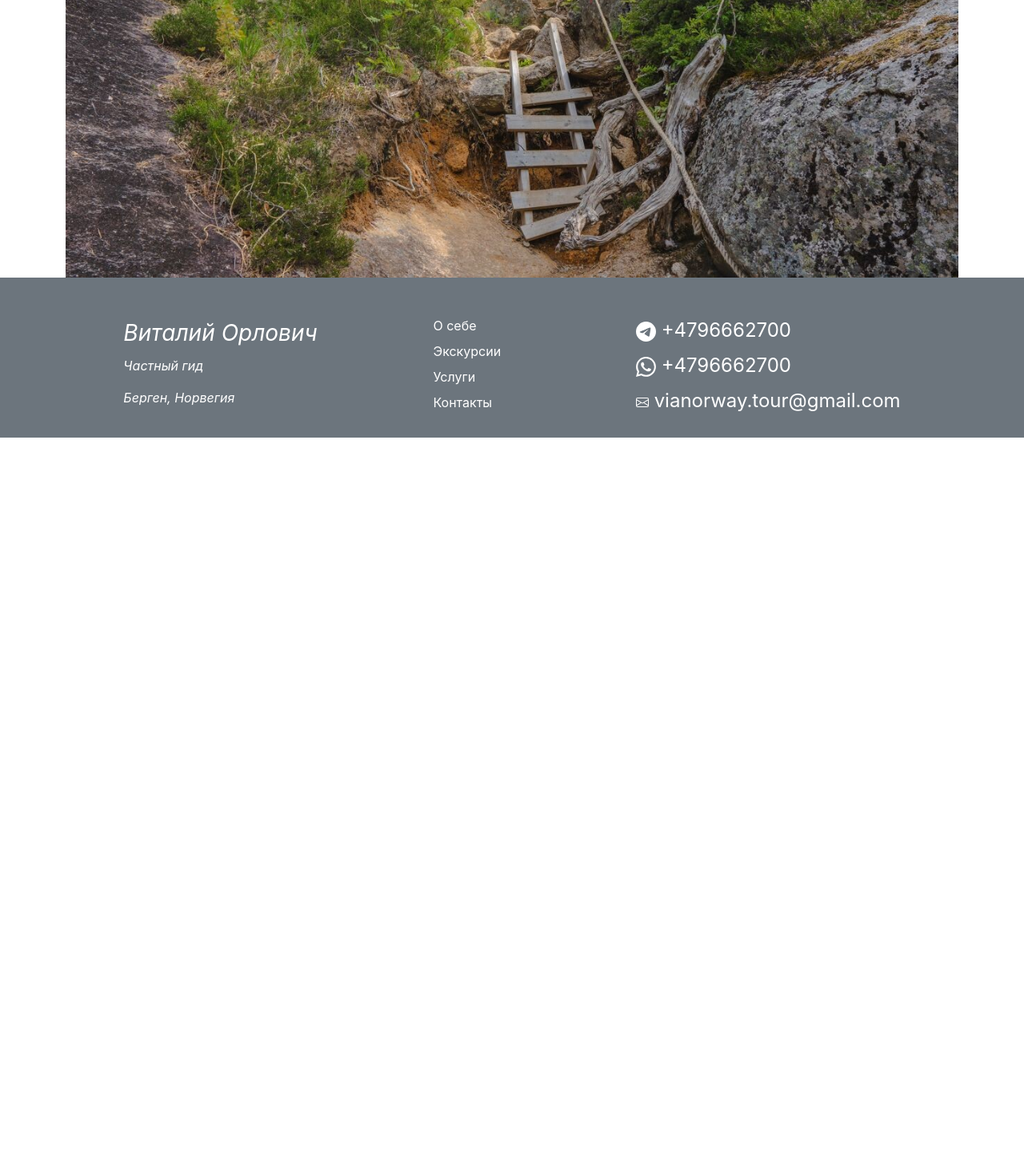
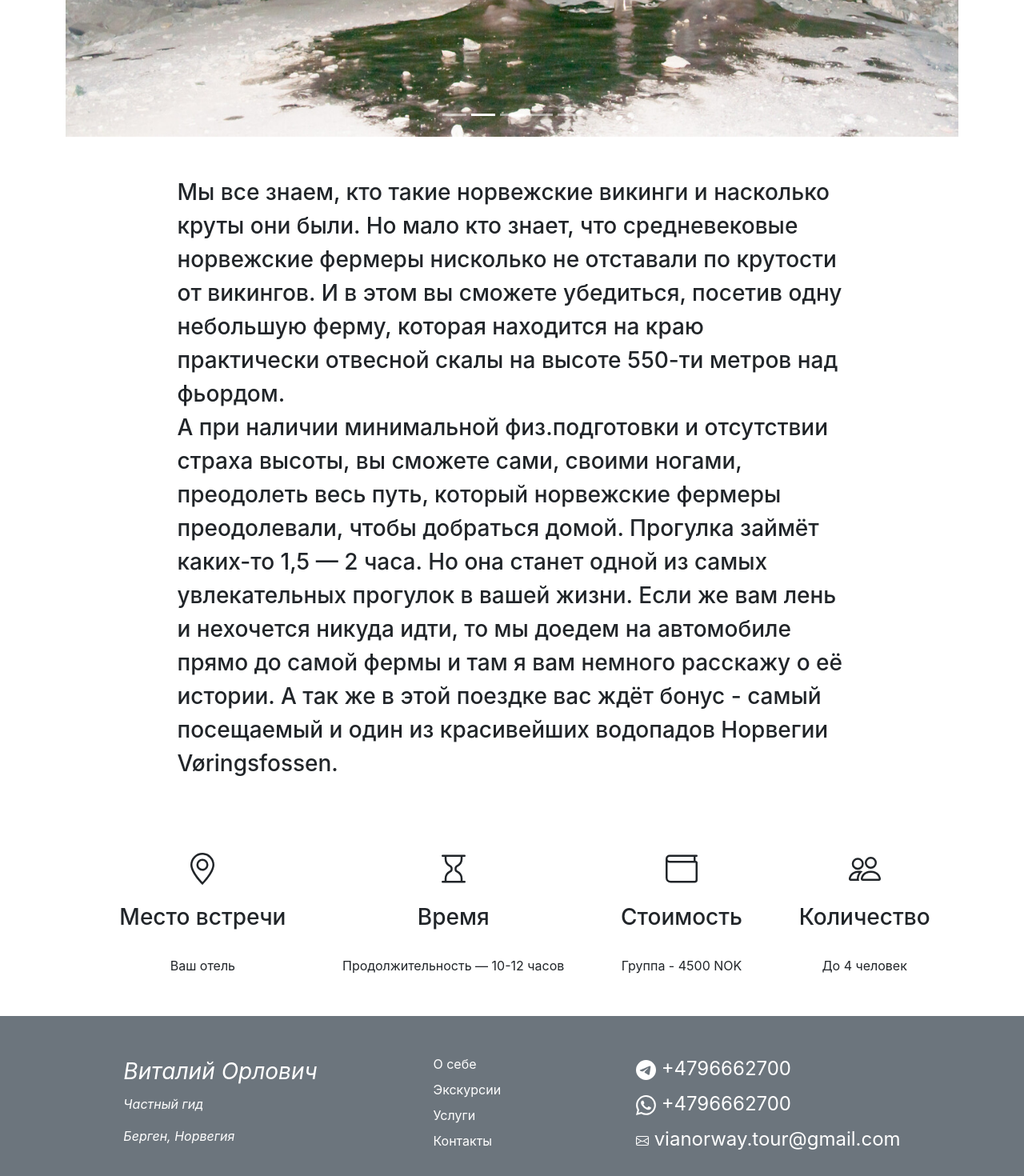
Before and after one commit to Iura-Radulov/bergen-gid, a React (Create React App) app: page /bergen-gid/farm in a window 1280 px wide. Shown: the part 949-2419 px from the top of the page at 80% size. Before the commit the page ends 1496 px from the top, so only its background shows below. Built offline with nearby package versions, Linux system fonts and the light colour scheme.

Commit message:
page farm

```diff
--- /dev/null
+++ b/src/components/Carousel.jsx
@@ -0,0 +1,20 @@
+import React, { useState } from 'react';
+import Carousel from 'react-bootstrap/Carousel';
+
+export default function ControlledCarousel({ imgProp }) {
+  const [index, setIndex] = useState(0);
+
+  const handleSelect = (selectedIndex, e) => {
+    setIndex(selectedIndex);
+  };
+
+  return (
+    <Carousel activeIndex={index} onSelect={handleSelect}>
+      {imgProp.map(img => (
+        <Carousel.Item>
+          <img className="d-block w-100" src={img} alt="First slide" />
+        </Carousel.Item>
+      ))}
+    </Carousel>
+  );
+}
--- a/src/components/ExcursionList.jsx
+++ b/src/components/ExcursionList.jsx
@@ -5,7 +5,7 @@ import img3 from '../images/waterfalls/waterfalls1.jpg';
 
 export default function ExcursionList() {
   return (
-    <ul className="d-block d-lg-flex justify-content-around">
+    <ul className="excursions d-flex justify-content-around">
       <li>
         <Link to="/farm">
           <img src={img1} style={{ width: 350 }} alt="image1" />
--- a/src/icons/svgIcon/svgIcons.js
+++ b/src/icons/svgIcon/svgIcons.js
@@ -39,19 +39,6 @@ export const imgIcon = (
   </svg>
 );
 
-export const geoIcon = (
-  <svg
-    xmlns="http://www.w3.org/2000/svg"
-    width="16"
-    height="16"
-    fill="currentColor"
-    class="bi bi-geo-alt"
-    viewBox="0 0 16 16"
-  >
-    <path d="M12.166 8.94c-.524 1.062-1.234 2.12-1.96 3.07A31.493 31.493 0 0 1 8 14.58a31.481 31.481 0 0 1-2.206-2.57c-.726-.95-1.436-2.008-1.96-3.07C3.304 7.867 3 6.862 3 6a5 5 0 0 1 10 0c0 .862-.305 1.867-.834 2.94zM8 16s6-5.686 6-10A6 6 0 0 0 2 6c0 4.314 6 10 6 10z" />
-    <path d="M8 8a2 2 0 1 1 0-4 2 2 0 0 1 0 4zm0 1a3 3 0 1 0 0-6 3 3 0 0 0 0 6z" />
-  </svg>
-);
 export const phoneIcon = (
   <svg
     xmlns="http://www.w3.org/2000/svg"
@@ -116,3 +103,56 @@ export const whatsappIcon = (
     <path d="M13.601 2.326A7.854 7.854 0 0 0 7.994 0C3.627 0 .068 3.558.064 7.926c0 1.399.366 2.76 1.057 3.965L0 16l4.204-1.102a7.933 7.933 0 0 0 3.79.965h.004c4.368 0 7.926-3.558 7.93-7.93A7.898 7.898 0 0 0 13.6 2.326zM7.994 14.521a6.573 6.573 0 0 1-3.356-.92l-.24-.144-2.494.654.666-2.433-.156-.251a6.56 6.56 0 0 1-1.007-3.505c0-3.626 2.957-6.584 6.591-6.584a6.56 6.56 0 0 1 4.66 1.931 6.557 6.557 0 0 1 1.928 4.66c-.004 3.639-2.961 6.592-6.592 6.592zm3.615-4.934c-.197-.099-1.17-.578-1.353-.646-.182-.065-.315-.099-.445.099-.133.197-.513.646-.627.775-.114.133-.232.148-.43.05-.197-.1-.836-.308-1.592-.985-.59-.525-.985-1.175-1.103-1.372-.114-.198-.011-.304.088-.403.087-.088.197-.232.296-.346.1-.114.133-.198.198-.33.065-.134.034-.248-.015-.347-.05-.099-.445-1.076-.612-1.47-.16-.389-.323-.335-.445-.34-.114-.007-.247-.007-.38-.007a.729.729 0 0 0-.529.247c-.182.198-.691.677-.691 1.654 0 .977.71 1.916.81 2.049.098.133 1.394 2.132 3.383 2.992.47.205.84.326 1.129.418.475.152.904.129 1.246.08.38-.058 1.171-.48 1.338-.943.164-.464.164-.86.114-.943-.049-.084-.182-.133-.38-.232z" />
   </svg>
 );
+
+export const geoIcon = (
+  <svg
+    xmlns="http://www.w3.org/2000/svg"
+    width="40"
+    height="40"
+    fill="currentColor"
+    className="bi bi-geo-alt"
+    viewBox="0 0 16 16"
+  >
+    <path d="M12.166 8.94c-.524 1.062-1.234 2.12-1.96 3.07A31.493 31.493 0 0 1 8 14.58a31.481 31.481 0 0 1-2.206-2.57c-.726-.95-1.436-2.008-1.96-3.07C3.304 7.867 3 6.862 3 6a5 5 0 0 1 10 0c0 .862-.305 1.867-.834 2.94zM8 16s6-5.686 6-10A6 6 0 0 0 2 6c0 4.314 6 10 6 10z" />
+    <path d="M8 8a2 2 0 1 1 0-4 2 2 0 0 1 0 4zm0 1a3 3 0 1 0 0-6 3 3 0 0 0 0 6z" />
+  </svg>
+);
+
+export const timeIcon = (
+  <svg
+    xmlns="http://www.w3.org/2000/svg"
+    width="40"
+    height="40"
+    fill="currentColor"
+    className="bi bi-hourglass"
+    viewBox="0 0 16 16"
+  >
+    <path d="M2 1.5a.5.5 0 0 1 .5-.5h11a.5.5 0 0 1 0 1h-1v1a4.5 4.5 0 0 1-2.557 4.06c-.29.139-.443.377-.443.59v.7c0 .213.154.451.443.59A4.5 4.5 0 0 1 12.5 13v1h1a.5.5 0 0 1 0 1h-11a.5.5 0 1 1 0-1h1v-1a4.5 4.5 0 0 1 2.557-4.06c.29-.139.443-.377.443-.59v-.7c0-.213-.154-.451-.443-.59A4.5 4.5 0 0 1 3.5 3V2h-1a.5.5 0 0 1-.5-.5zm2.5.5v1a3.5 3.5 0 0 0 1.989 3.158c.533.256 1.011.791 1.011 1.491v.702c0 .7-.478 1.235-1.011 1.491A3.5 3.5 0 0 0 4.5 13v1h7v-1a3.5 3.5 0 0 0-1.989-3.158C8.978 9.586 8.5 9.052 8.5 8.351v-.702c0-.7.478-1.235 1.011-1.491A3.5 3.5 0 0 0 11.5 3V2h-7z" />
+  </svg>
+);
+
+export const walletIcon = (
+  <svg
+    xmlns="http://www.w3.org/2000/svg"
+    width="40"
+    height="40"
+    fill="currentColor"
+    className="bi bi-wallet"
+    viewBox="0 0 16 16"
+  >
+    <path d="M0 3a2 2 0 0 1 2-2h13.5a.5.5 0 0 1 0 1H15v2a1 1 0 0 1 1 1v8.5a1.5 1.5 0 0 1-1.5 1.5h-12A2.5 2.5 0 0 1 0 12.5V3zm1 1.732V12.5A1.5 1.5 0 0 0 2.5 14h12a.5.5 0 0 0 .5-.5V5H2a1.99 1.99 0 0 1-1-.268zM1 3a1 1 0 0 0 1 1h12V2H2a1 1 0 0 0-1 1z" />
+  </svg>
+);
+
+export const groupIcon = (
+  <svg
+    xmlns="http://www.w3.org/2000/svg"
+    width="40"
+    height="40"
+    fill="currentColor"
+    className="bi bi-people"
+    viewBox="0 0 16 16"
+  >
+    <path d="M15 14s1 0 1-1-1-4-5-4-5 3-5 4 1 1 1 1h8zm-7.978-1A.261.261 0 0 1 7 12.996c.001-.264.167-1.03.76-1.72C8.312 10.629 9.282 10 11 10c1.717 0 2.687.63 3.24 1.276.593.69.758 1.457.76 1.72l-.008.002a.274.274 0 0 1-.014.002H7.022zM11 7a2 2 0 1 0 0-4 2 2 0 0 0 0 4zm3-2a3 3 0 1 1-6 0 3 3 0 0 1 6 0zM6.936 9.28a5.88 5.88 0 0 0-1.23-.247A7.35 7.35 0 0 0 5 9c-4 0-5 3-5 4 0 .667.333 1 1 1h4.216A2.238 2.238 0 0 1 5 13c0-1.01.377-2.042 1.09-2.904.243-.294.526-.569.846-.816zM4.92 10A5.493 5.493 0 0 0 4 13H1c0-.26.164-1.03.76-1.724.545-.636 1.492-1.256 3.16-1.275zM1.5 5.5a3 3 0 1 1 6 0 3 3 0 0 1-6 0zm3-2a2 2 0 1 0 0 4 2 2 0 0 0 0-4z" />
+  </svg>
+);
--- a/src/index.css
+++ b/src/index.css
@@ -49,3 +49,35 @@ ul {
 .link-white:hover {
   color: #e4a36f;
 }
+
+@media screen and (max-width: 750px) {
+  .excursions {
+    align-items: center;
+    flex-direction: column;
+  }
+}
+
+@media screen and (min-width: 751px) and (max-width: 1200px) {
+  .excursions {
+    flex-direction: row;
+    flex-wrap: wrap;
+  }
+}
+
+.excursion-atribute {
+  padding-top: 35px;
+  padding-bottom: 35px;
+}
+
+@media screen and (max-width: 750px) {
+  .excursion-atribute li {
+    margin-top: 25px;
+  }
+}
+
+@media screen and (min-width: 751px) {
+  .excursion-atribute {
+    display: flex;
+    justify-content: space-around;
+  }
+}
--- a/src/pages/Farm.jsx
+++ b/src/pages/Farm.jsx
@@ -1,5 +1,20 @@
 import Container from 'react-bootstrap/Container';
 import img1 from 'images/17-century-farm/17-century-farm1.jpg';
+import img2 from 'images/17-century-farm/17-century-farm2.jpg';
+import img3 from 'images/17-century-farm/17-century-farm3.jpg';
+import img4 from 'images/17-century-farm/17-century-farm4.jpg';
+import img5 from 'images/17-century-farm/17-century-farm5.jpg';
+// import Button from 'react-bootstrap/Button';
+import ControlledCarousel from 'components/Carousel';
+
+import {
+  geoIcon,
+  timeIcon,
+  walletIcon,
+  groupIcon,
+} from 'icons/svgIcon/svgIcons';
+
+const imgArray = [img1, img2, img3, img4, img5];
 
 export default function Farm() {
   return (
@@ -7,15 +22,49 @@ export default function Farm() {
       <h2 className="text-center py-3">
         Козлиный холм(Kjeåsen). Ферма 17-го века и немного хайкинга
       </h2>
-      <div className="d-flex justify-content-center">
-        <h3 className="text-center py-3 w-75">
+      <ControlledCarousel imgProp={imgArray} />
+      <div className="d-flex justify-content-center py-5">
+        <h3 className=" w-75 lh-base">
           Мы все знаем, кто такие норвежские викинги и насколько круты они были.
           Но мало кто знает, что средневековые норвежские фермеры нисколько не
-          отставали по крутости от викингов.
+          отставали по крутости от викингов. И в этом вы сможете убедиться,
+          посетив одну небольшую ферму, которая находится на краю практически
+          отвесной скалы на высоте 550-ти метров над фьордом.
+          <br />А при наличии минимальной физ.подготовки и отсутствии страха
+          высоты, вы сможете сами, своими ногами, преодолеть весь путь, который
+          норвежские фермеры преодолевали, чтобы добраться домой. Прогулка
+          займёт каких-то 1,5 — 2 часа. Но она станет одной из самых
+          увлекательных прогулок в вашей жизни. Если же вам лень и нехочется
+          никуда идти, то мы доедем на автомобиле прямо до самой фермы и там я
+          вам немного расскажу о её истории. А так же в этой поездке вас ждёт
+          бонус - самый посещаемый и один из красивейших водопадов Норвегии
+          Vøringsfossen.
         </h3>
       </div>
 
-      <img src={img1} className="w-100" alt="farm" />
+      {/* <img src={img1} className="w-100" alt="farm" /> */}
+      <ul className="excursion-atribute">
+        <li className="text-center">
+          {geoIcon}
+          <h3 className="py-4">Место встречи</h3>
+          <p>Ваш отель</p>
+        </li>
+        <li className="text-center">
+          {timeIcon}
+          <h3 className="py-4">Время</h3>
+          <p>Продолжительность — 10-12 часов</p>
+        </li>
+        <li className="text-center">
+          {walletIcon}
+          <h3 className="py-4">Стоимость</h3>
+          <p>Группа - 4500 NOK</p>
+        </li>
+        <li className="text-center">
+          {groupIcon}
+          <h3 className="py-4">Количество</h3>
+          <p>До 4 человек</p>
+        </li>
+      </ul>
     </Container>
   );
 }
--- a/src/pages/Home.jsx
+++ b/src/pages/Home.jsx
@@ -29,7 +29,7 @@ export default function Home() {
             position: 'relative',
           }}
         >
-          <h3 className="d-none d-md-block d-lg-fs-3 text-center text-white position-absolute top-50 start-50 translate-middle w-75">
+          <h3 className="d-none d-md-block d-lg-fs-3 text-center lh-base text-white position-absolute top-50 start-50 translate-middle w-75">
             Вы когда-нибудь бывали в сказке? Нет? А хотите? Тогда приезжайте к
             нам в Норвегию! А именно – в Берген. Город всемирного наследия.
             Город-ворота норвежских фьордов. Отсюда, из Бергена и начинаются все
```
